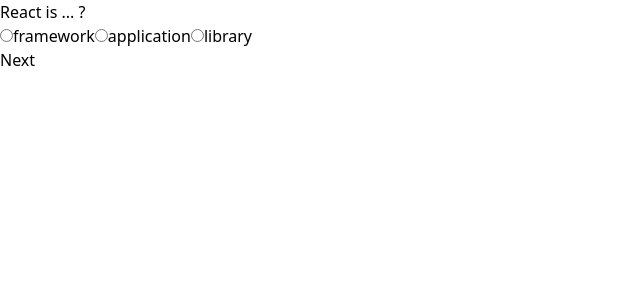
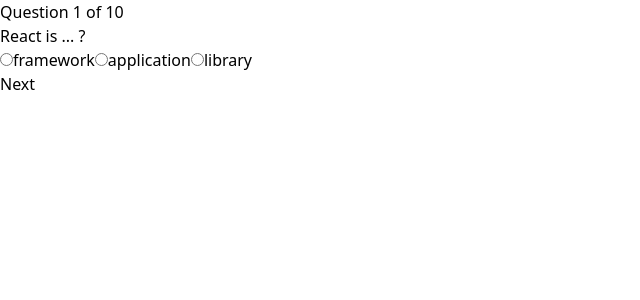
Before and after one commit to yermakov11/quiz-app, a React (Vite) app: page / in a window 1280 px wide. Shown: the top 300 px of the page, without its empty margins (0-640 px from the left). Built offline with nearby package versions, Linux system fonts and the light colour scheme.

Commit message:
done all main part

```diff
--- a/package.json
+++ b/package.json
@@ -11,7 +11,8 @@
   },
   "dependencies": {
     "react": "^18.2.0",
-    "react-dom": "^18.2.0"
+    "react-dom": "^18.3.1",
+    "react-router-dom": "^6.23.1"
   },
   "devDependencies": {
     "@types/react": "^18.2.66",
--- a/src/components/Game.tsx
+++ b/src/components/userComponents/Game.tsx
@@ -1,4 +1,5 @@
 import React, { useState } from "react";
+import { questions } from "../../data/questions";
 
 interface Question {
   title: string;
@@ -13,8 +14,9 @@
 
 export default function Game({ question, onClickVariant }: QuestionProps) {
   const [selectedIndex, setSelectedIndex] = useState<number | null>(null);
+  const [next, setNext] = useState<number>(1);
 
-  const handleRadioChange = (event: React.ChangeEvent<HTMLInputElement>, index: number) => {
+  const handleRadioChange = (event: React.ChangeEvent<HTMLInputElement>,index: number) => {
     setSelectedIndex(index);
   };
 
@@ -22,13 +24,20 @@
     event.preventDefault();
     if (selectedIndex !== null) {
       onClickVariant(selectedIndex);
+      const nextStep = next + 1;
+      setNext(nextStep);
     }
   };
 
   return (
     <div className="flex items-center justify-center min-h-screen bg-gray-100">
       <form onSubmit={handleSubmit} className="flex flex-col items-center p-4 max-w-xl w-full mx-auto bg-white rounded shadow-md">
-        <h2 className="text-2xl font-bold mb-4 text-center">{question.title}</h2>
+        <h3 className="text-2xl font-bold mb-4 text-center">
+          Question {next} of {questions.length}
+        </h3>
+        <h2 className="text-2xl font-bold mb-4 text-center">
+          {question.title}
+        </h2>
         <div className="flex flex-col items-center">
           {question.variants.map((variant, index) => (
             <label key={index} className="flex items-center mb-2">
--- a/src/data/questions.ts
+++ b/src/data/questions.ts
@@ -30,7 +30,6 @@
             'Using state',
             'Using useEffect',
             'Using props',
-            'Using context'
         ],
         correct: 2,
     },
```
Also changed, not shown: src/App.tsx (+6 -11 lines), src/components/adminComponents/EditQuiz.tsx (added, +8 -0 lines), src/components/userComponents/Result.tsx (renamed from src/components/Result.tsx), 1 other file (tests, documents, lock files or other folders).
